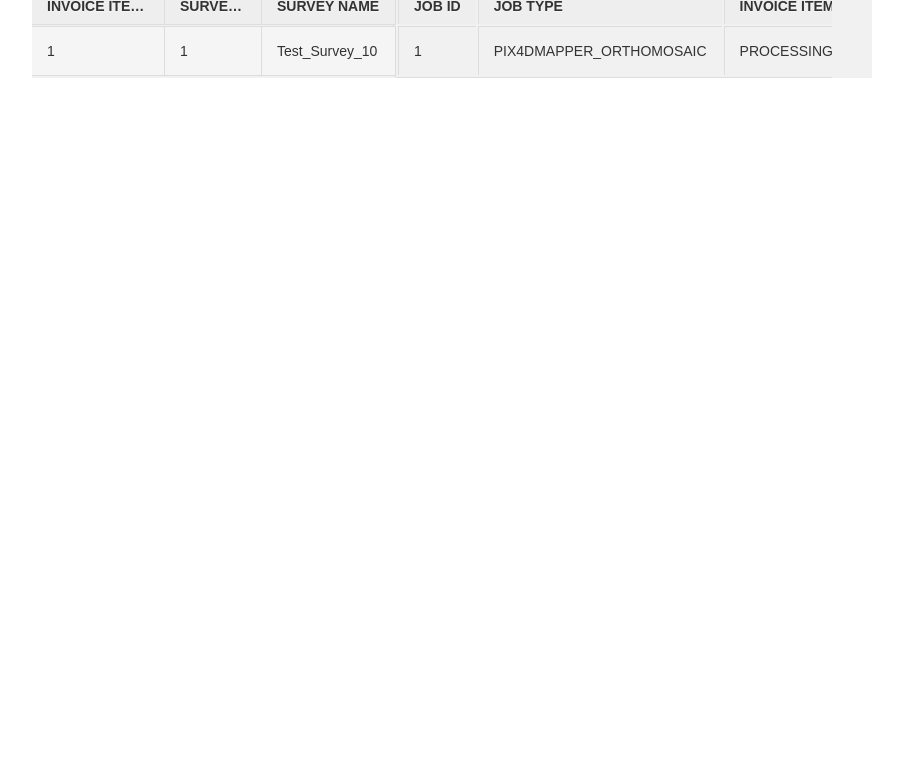
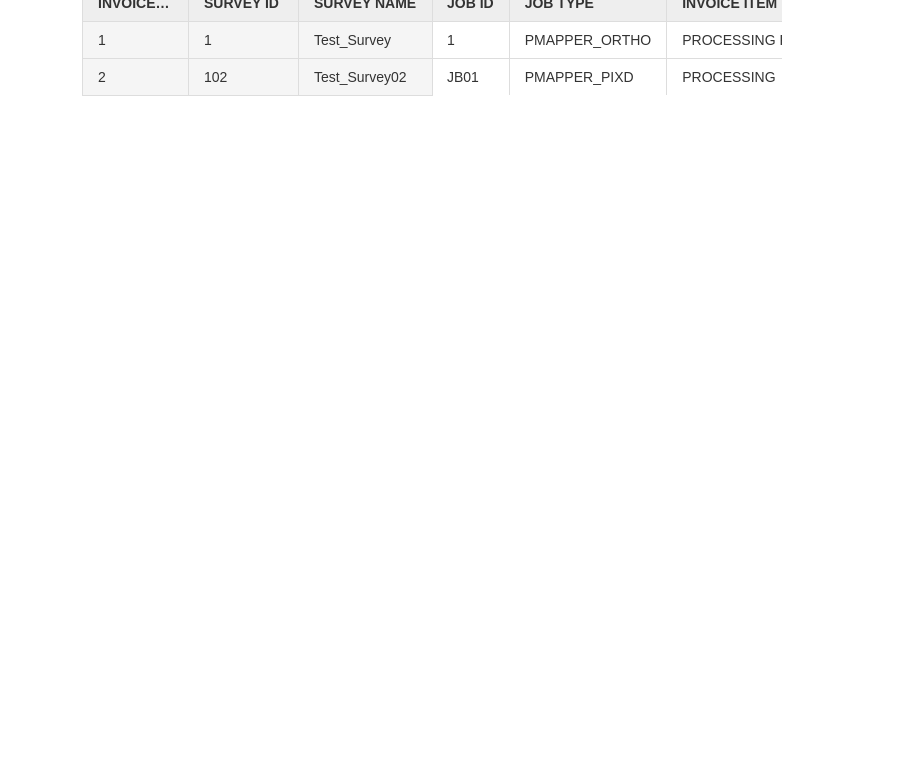
Before and after one commit to santoshNew/FRONTEND, a website: page StickyColumnTable/index.html in a window 1280 px wide. Shown: the part 39-800 px from the top of the page, without its empty margins (188-1091 px from the left). Drawn offline with Linux system fonts and the light colour scheme.

Commit message:
Optimize Sticky column table updated

```diff
--- a/StickyColumnTable/index.html
+++ b/StickyColumnTable/index.html
@@ -9,9 +9,9 @@
 		<h2>Sticky Column Table</h2>
 		<div class="recentUpdateWrap clearfix">
             <div class="recentUnpaid">
-              <table class="bordered">
+              <table>
                 <tbody><tr>
-                  <th class="fixed_col">INVOICE ITEM ID</th>
+                  <th class="fixed_col">INVOICE ID</th>
                   <th class="fixed_col2"> SURVEY ID</th>
                   <th class="fixed_col3">SURVEY NAME</th>
                   <th>JOB ID</th>
@@ -26,9 +26,9 @@
                 <tr>
                   <td class="fixed_col">1</td>
                   <td class="fixed_col2">1</td>
-                  <td class="fixed_col3">Test_Survey_10</td>
+                  <td class="fixed_col3">Test_Survey</td>
                   <td>1</td>
-                  <td>PIX4DMAPPER_ORTHOMOSAIC</td>
+                  <td>PMAPPER_ORTHO</td>
                   <td>PROCESSING FEE</td>
                   <td>$0.30</td>
                   <td>1.08</td>
@@ -36,7 +36,21 @@
                   <td>$59.69</td>
                   <td>05/06/14</td>
                 </tr>
-              </tbody></table>
+                <tr>
+                  <td class="fixed_col">2</td>
+                  <td class="fixed_col2">102</td>
+                  <td class="fixed_col3">Test_Survey02</td>
+                  <td>JB01</td>
+                  <td>PMAPPER_PIXD</td>
+                  <td>PROCESSING </td>
+                  <td>$2.30</td>
+                  <td>12.08</td>
+                  <td>112.064</td>
+                  <td>$50.29</td>
+                  <td>05/09/14</td>
+                </tr>
+              </tbody>
+            </table>
             </div>
           </div>
     </div>
--- a/StickyColumnTable/styles.css
+++ b/StickyColumnTable/styles.css
@@ -13,72 +13,33 @@ body{
 }
 .container{
 	margin: 0 auto;
-	width: 840px;
-	background: #f1f1f1;
+	width: 740px;
 }
-/*Table structure*/
-.bordered {
-    border: 1px solid #dddddd;
-    border-radius: 5px 5px 5px 5px;
-    -moz-border-radius: 5px 5px 5px 5px;
-    -webkit-border-radius: 5px 5px 5px 5px;
-    border-top: none;
+/*Table structure For Stick Column */
+
+.recentUpdateWrap{
+    position: relative;
 }
-.bordered th:first-child {
-    border-radius: 5px 0 0 0;
-    -moz-border-radius: 5px 0 0 0;
-    -webkit-border-radius: 5px 0 0 0;
+.recentUpdateWrap table{
+     margin-left: 349px;
+     border-spacing: 0;
 }
-
-.bordered th:last-child {
-    border-radius: 0 5px 0 0;
-    -moz-border-radius: 0 5px 0 0;
-    -webkit-border-radius: 0 5px 0 0;
+.recentUnpaid{
+    width: 700px;
+    overflow-x: scroll;
 }
-.bordered td:first-child, .bordered th:first-child {
-    border-left: medium none;
-}
-.bordered th {
-    background-color: #eeeeee;
-    border-top: medium none;
-    box-shadow: 0 1px 0 rgba(255, 255, 255, 0.8) inset;
-    text-shadow: 0 1px 0 rgba(255, 255, 255, 0.5);
+.recentUnpaid th, .recentUnpaid td {
     border-left: 1px solid #dddddd;
     border-top: 1px solid #dddddd;
+    text-align: left;
     padding: 6px 15px;
-    text-align: left;
-}
-.bordered td {
-    border-left: 1px solid #dddddd;
-    border-top: 1px solid #dddddd;
-    padding: 12px 15px;
-    text-align: left;
-    word-wrap: break-word;
-}
-
-/*For Stick CSS*/
-.bordered th{
     white-space: nowrap;
     overflow: hidden;
     text-overflow: ellipsis;
 }
-.recentUpdateWrap{
-    position: relative;
-}
-.recentUnpaid{
-    width: 800px;
-    overflow-x: scroll;
-}
-.recentUpdateWrap table{
-    /*margin-left: 130px;*/
-    /*margin-left: 230px;*/
-    margin-left: 361px;
-}
-.recentUpdateWrap table th,
-.recentUpdateWrap table td{
-    white-space: nowrap;
-    overflow: hidden;
-    text-overflow: ellipsis;
+.recentUnpaid th {
+    background-color: #eee;
+    border-top: medium none;
 }
 .fixed_col, .fixed_col2, .fixed_col3 {
     position: absolute;
@@ -89,14 +50,14 @@ body{
     border-bottom: 1px solid #ddd;
 }
 .fixed_col{
-    width: 105px;
+    width: 75px;
     left: 0;
 }
 .fixed_col2{
-    width: 68px;
-    left: 132px;
+    width: 80px;
+    left: 106px;
 }
 .fixed_col3{
     width: 103px;
-    left: 229px;
+    left: 216px;
 }
```
